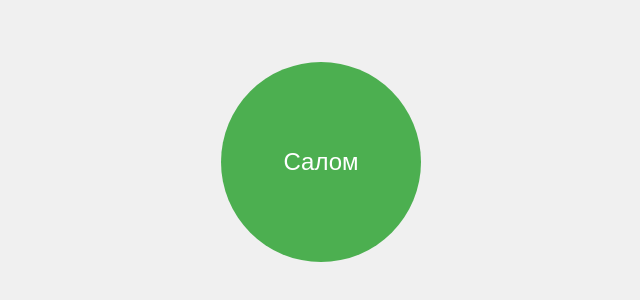
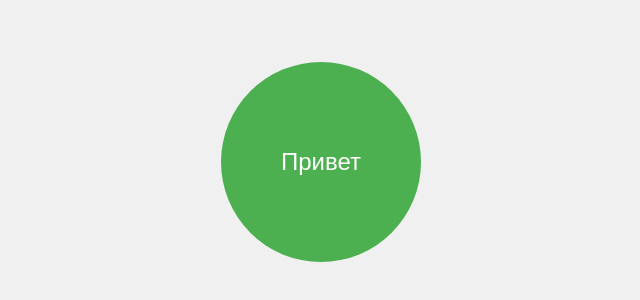
Before and after one commit to Aslidinjansky/Allshop.tg, a plain HTML site: page index.html in a window 1280 px wide. Shown: the part 238-538 px from the top of the page, 319-959 px from the left. Drawn offline with Linux system fonts and the light colour scheme.

Commit message:
Обновлена страница index.html

```diff
--- a/index.html
+++ b/index.html
@@ -54,7 +54,7 @@
 <body>
     <div class="button-container">
         <div class="button" onclick="flipButton()">
-            <div class="front">Салом</div>
+            <div class="front">Привет</div>
             <div class="back">Пока</div>
         </div>
     </div>
```
